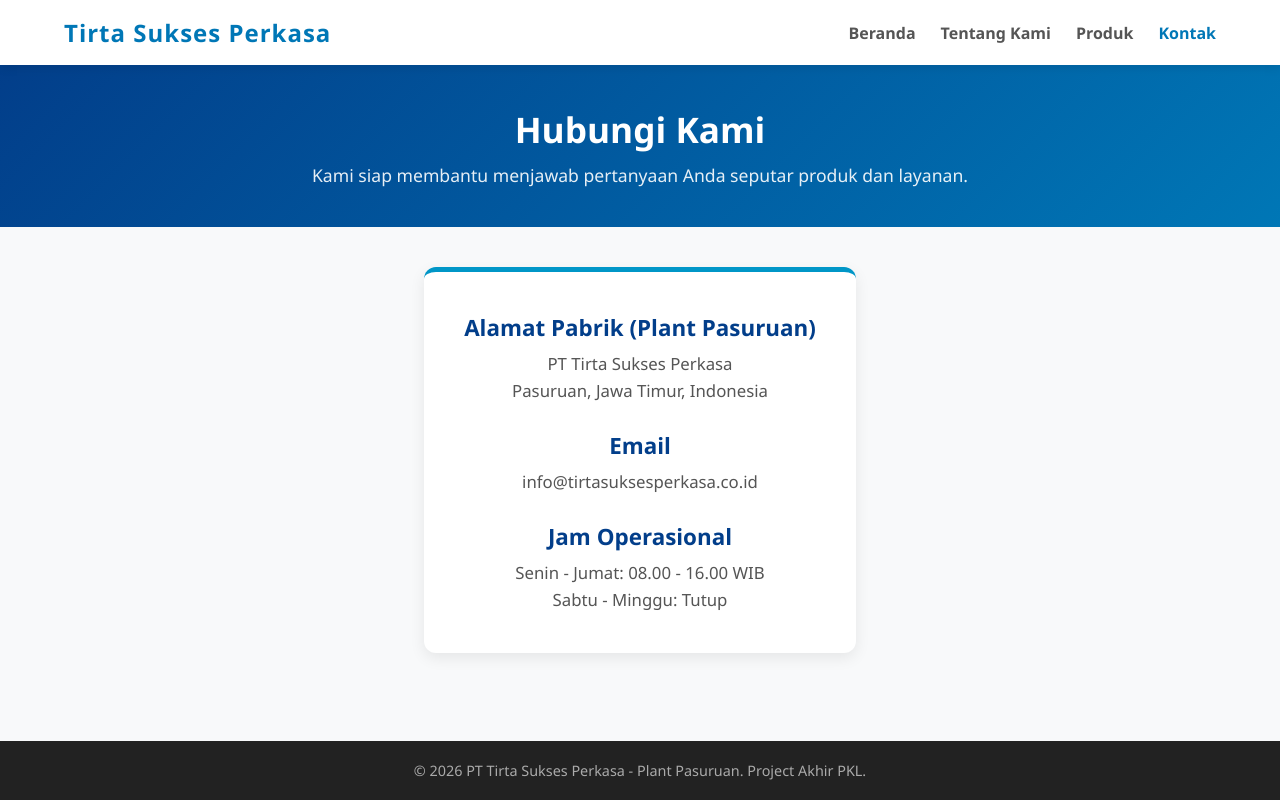
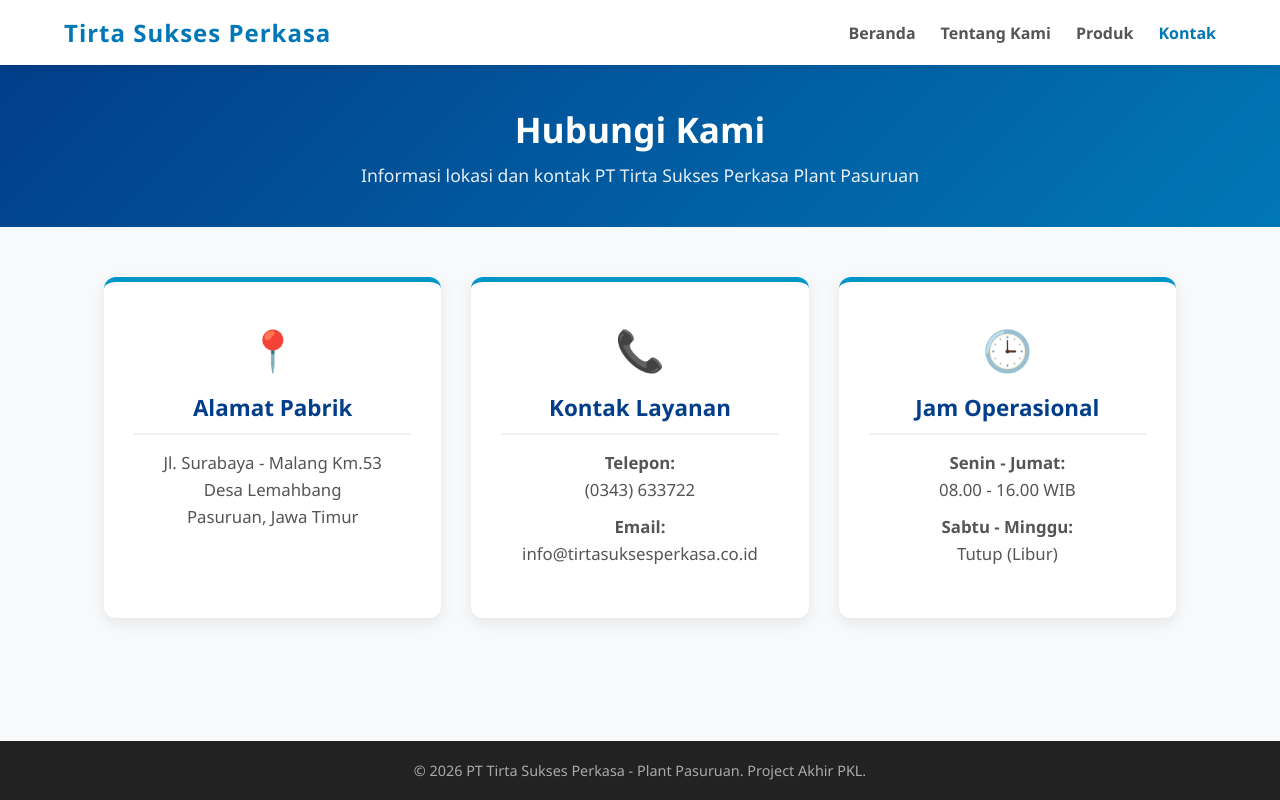
Before and after one commit to seaa001/pkl-website, a plain HTML site: page kontak.html in a window 1280 px wide. Drawn offline with Linux system fonts and the light colour scheme.

Commit message:
Add files via upload
nambahin bagian kontak

```diff
--- a/kontak.html
+++ b/kontak.html
@@ -121,7 +121,7 @@
             color: white;
             text-align: center;
             padding: 40px 20px;
-            margin-bottom: 40px;
+            margin-bottom: 50px;
         }
 
         .page-header h1 {
@@ -134,42 +134,62 @@
             opacity: 0.9;
         }
 
+        /* PENGATURAN KOTAK MENYEBAR (GRID) */
         .contact-container {
-            max-width: 800px;
+            width: 100%;
+            max-width: 1200px; /* Diperlebar agar bisa ke samping di layar PC */
             margin: 0 auto 60px auto;
-            padding: 0 20px;
-            display: flex;
-            flex-direction: column;
-            gap: 30px;
+            padding: 0 5%;
+            display: grid;
+            grid-template-columns: repeat(3, 1fr); /* Membagi jadi 3 kolom sama besar */
+            gap: 30px; /* Jarak antar kotak */
         }
 
         .contact-card {
             background-color: #ffffff;
-            padding: 40px;
+            padding: 40px 30px;
             border-radius: 12px;
             box-shadow: 0 5px 15px rgba(0,0,0,0.08);
             border-top: 5px solid #0096c7;
             text-align: center;
+            transition: transform 0.3s ease, box-shadow 0.3s ease;
+            display: flex;
+            flex-direction: column;
+            align-items: center;
         }
 
-        .contact-item {
-            margin-bottom: 25px;
+        .contact-card:hover {
+            transform: translateY(-5px);
+            box-shadow: 0 10px 25px rgba(0,0,0,0.15);
         }
 
-        .contact-item:last-child {
-            margin-bottom: 0;
+        .icon-symbol {
+            font-size: 2.5rem;
+            margin-bottom: 15px;
         }
 
-        .contact-item h2 {
+        .contact-card h2 {
             color: #023e8a;
             font-size: 1.4rem;
-            margin-bottom: 8px;
+            margin-bottom: 15px;
+            border-bottom: 2px solid #f0f0f0;
+            padding-bottom: 10px;
+            width: 100%;
         }
 
-        .contact-item p {
+        .contact-card p {
             color: #555;
             font-size: 1.05rem;
             line-height: 1.6;
+            margin-bottom: 10px;
+        }
+
+        /* PENGATURAN KHUSUS HP UNTUK KOTAK KONTAK */
+        @media (max-width: 850px) {
+            .contact-container {
+                grid-template-columns: 1fr; /* Di layar kecil, berubah jadi 1 kolom (berbaris ke bawah) */
+                max-width: 500px;
+            }
         }
 
         /* --- CATATAN KAKI BAWAH (FOOTER) --- */
@@ -206,29 +226,51 @@
     <!-- Judul Halaman Kontak -->
     <header class="page-header">
         <h1>Hubungi Kami</h1>
-        <p>Kami siap membantu menjawab pertanyaan Anda seputar produk dan layanan.</p>
+        <p>Informasi lokasi dan kontak PT Tirta Sukses Perkasa Plant Pasuruan</p>
     </header>
 
-    <!-- Isi Konten Kontak -->
+    <!-- Isi Konten Kontak (Disebar jadi 3 Kotak) -->
     <main class="contact-container">
+
+        <!-- Kotak 1: Alamat -->
         <div class="contact-card">
+            <div class="icon-symbol">📍</div>
+            <h2>Alamat Pabrik</h2>
+            <p>
+                Jl. Surabaya - Malang Km.53<br>
+                Desa Lemahbang<br>
+                Pasuruan, Jawa Timur
+            </p>
+        </div>
 
-            <div class="contact-item">
-                <h2>Alamat Pabrik (Plant Pasuruan)</h2>
-                <p>PT Tirta Sukses Perkasa<br>Pasuruan, Jawa Timur, Indonesia</p>
-            </div>
+        <!-- Kotak 2: Telepon & Email -->
+        <div class="contact-card">
+            <div class="icon-symbol">📞</div>
+            <h2>Kontak Layanan</h2>
+            <p>
+                <strong>Telepon:</strong><br>
+                (0343) 633722
+            </p>
+            <p>
+                <strong>Email:</strong><br>
+                info@tirtasuksesperkasa.co.id
+            </p>
+        </div>
 
-            <div class="contact-item">
-                <h2>Email</h2>
-                <p>info@tirtasuksesperkasa.co.id</p>
-            </div>
+        <!-- Kotak 3: Jam Operasional -->
+        <div class="contact-card">
+            <div class="icon-symbol">🕒</div>
+            <h2>Jam Operasional</h2>
+            <p>
+                <strong>Senin - Jumat:</strong><br>
+                08.00 - 16.00 WIB
+            </p>
+            <p>
+                <strong>Sabtu - Minggu:</strong><br>
+                Tutup (Libur)
+            </p>
+        </div>
 
-            <div class="contact-item">
-                <h2>Jam Operasional</h2>
-                <p>Senin - Jumat: 08.00 - 16.00 WIB<br>Sabtu - Minggu: Tutup</p>
-            </div>
-
-        </div>
     </main>
 
     <!-- Footer -->
```
